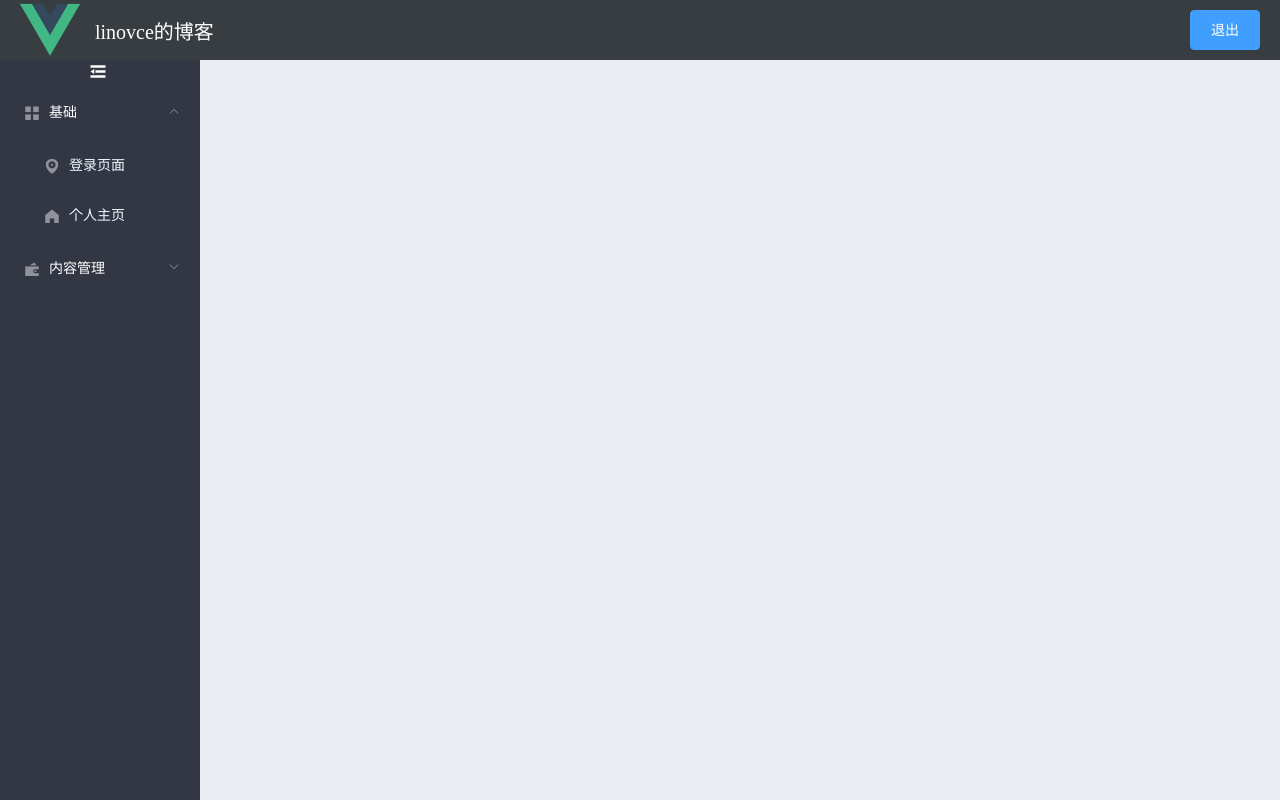
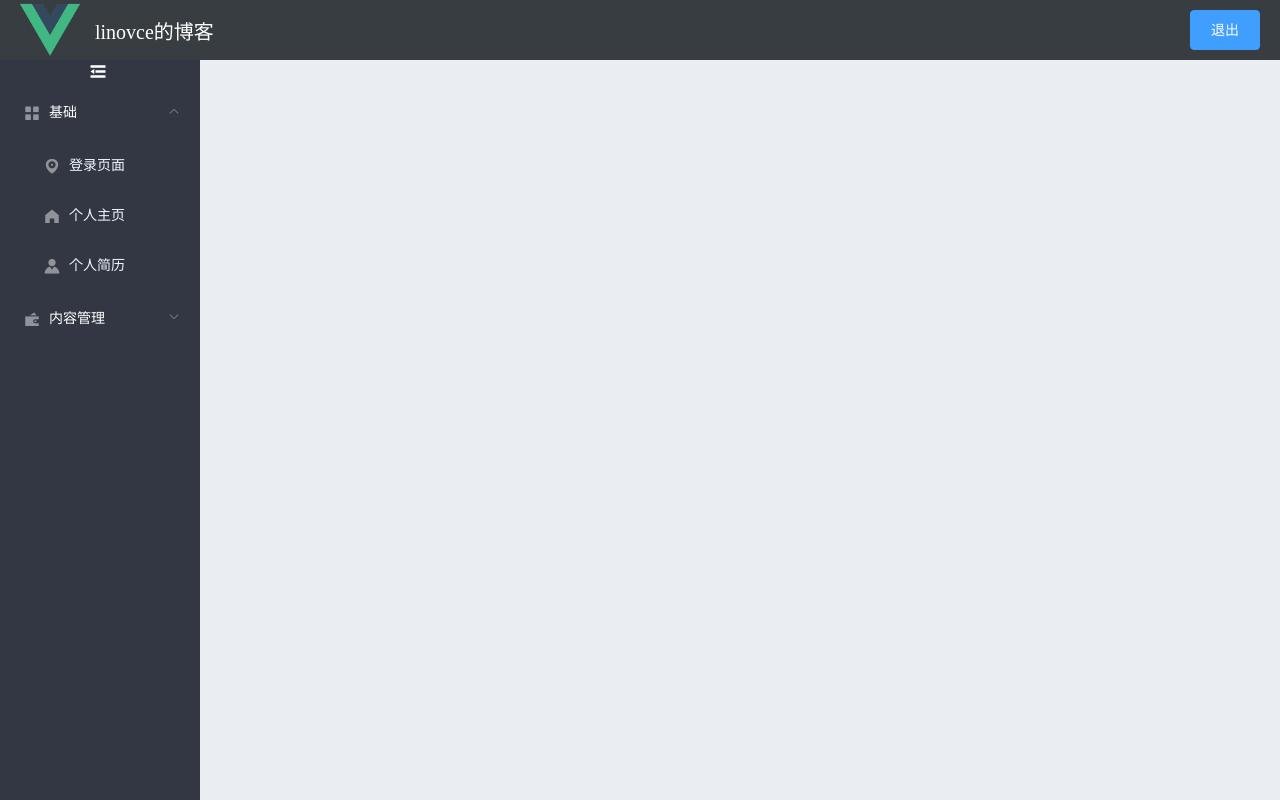
Before and after one commit to linovce/blog-vue, a Vue app: page / in a window 1280 px wide. Both pictures are taken after a click on the element "基础". Built offline with nearby package versions, Linux system fonts and the light colour scheme; what mavon-editor would draw is missing.

Commit message:
添加个人简历页面（待完善）

```diff
--- a/src/router/index.js
+++ b/src/router/index.js
@@ -7,6 +7,7 @@ import ArticleShow from '../views/ArticleShow.vue'
 import ArticleManagement from '../views/ArticleManagement.vue'
 import About from '../views/About.vue'
 import Home from '../views/Home.vue'
+import Resume from '../views/Resume.vue'
 import ArticleManage from '../views/ArticleManage.vue'
 
 Vue.use(VueRouter)
@@ -32,6 +33,9 @@ const routes = [
       },
       {
         path: '/home_page',component: Home
+      },
+      {
+        path: '/resume',component: Resume
       }
 
     ]
--- a/src/views/AdminHome.vue
+++ b/src/views/AdminHome.vue
@@ -42,6 +42,11 @@
               <i class="el-icon-s-home"></i>
               <span><router-link to="/home_page">个人主页</router-link></span>
               <!--              <span>登录页面</span>-->
+            </el-menu-item>
+            <el-menu-item index="1-3">
+              <!-- 二级菜单模板 -->
+              <i class="el-icon-s-custom"></i>
+              <span><router-link to="/resume">个人简历</router-link></span>
             </el-menu-item>
           </el-submenu>
 
--- /dev/null
+++ b/src/views/Resume.vue
@@ -0,0 +1,13 @@
+<templete>
+
+</templete>
+
+<script>
+    export default {
+        name: "Resume",
+        data() {
+            return {
+            }
+        }
+    }
+</script>
```
